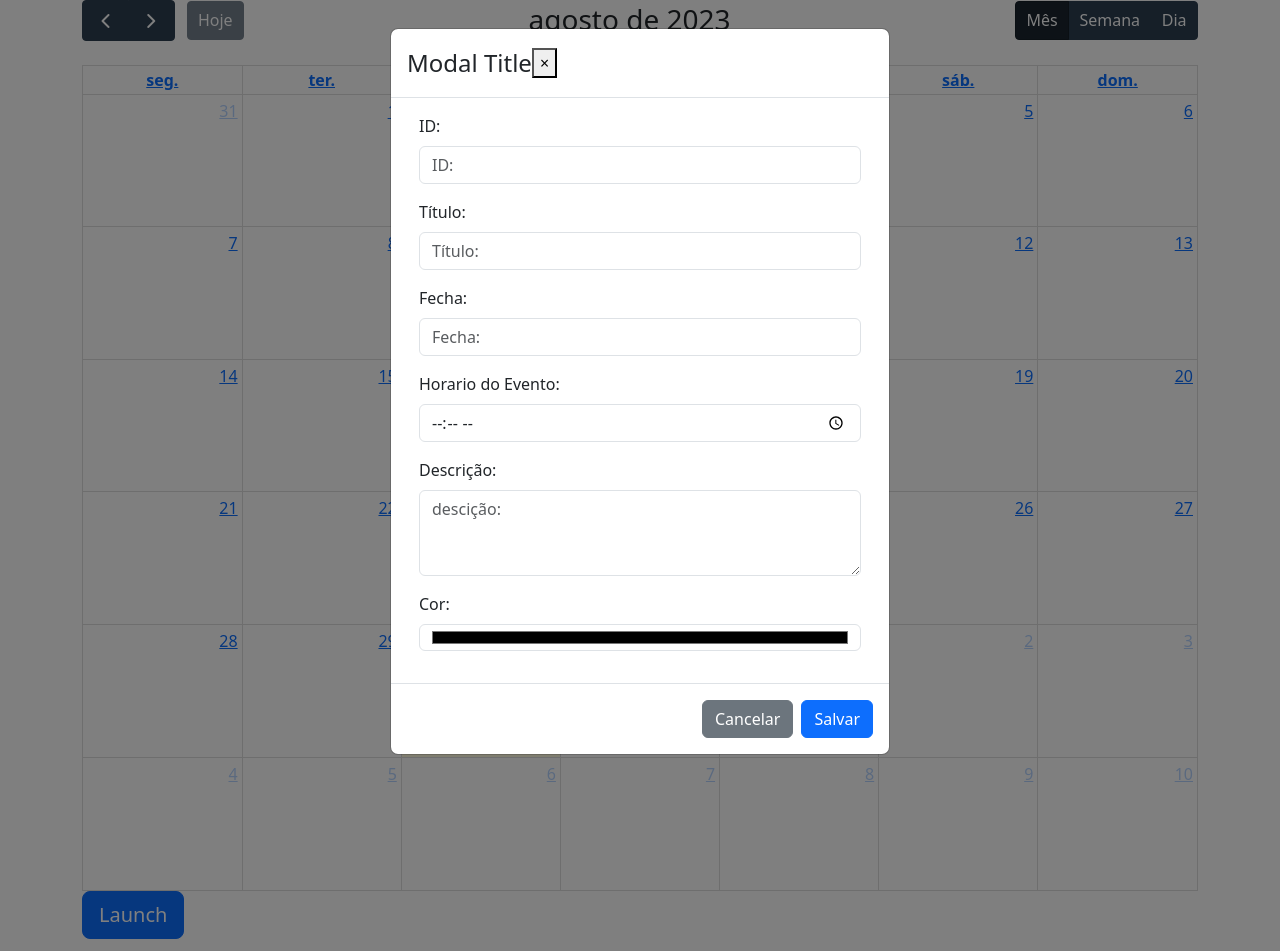
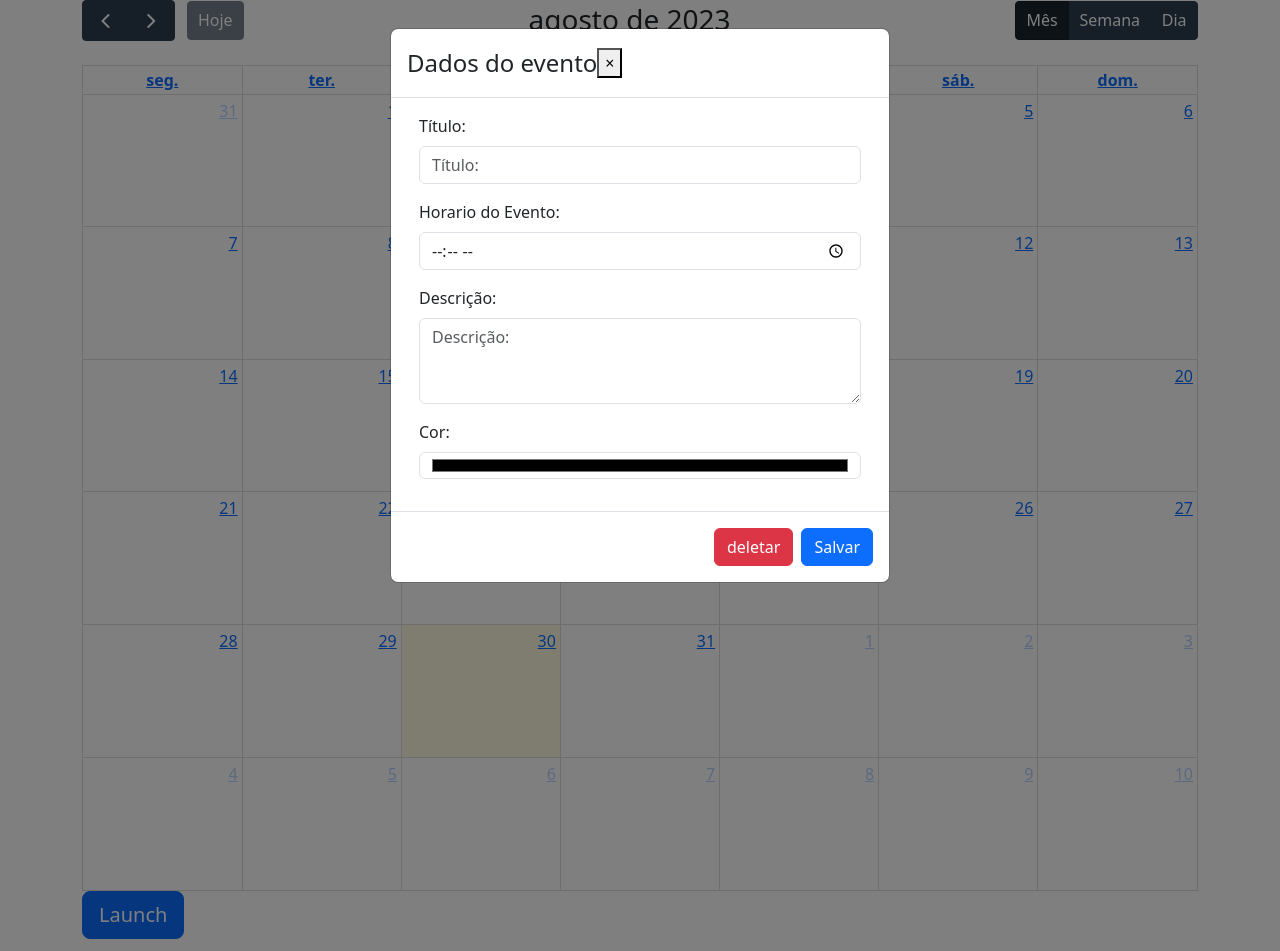
Before and after one commit to marcionavarro/fullcalendar-php-mysql, a PHP site: page / in a window 1280 px wide, after a click on "Launch". Run offline with PHP 8.4, Linux system fonts and the light colour scheme; tables that the repository leaves empty hold one stand-in row (values such as "Sample post"); lists and menus that the app fills with data are empty.

Commit message:
Recuperação dos dados e ajustes gerais

```diff
--- a/api.php
+++ b/api.php
@@ -5,8 +5,57 @@ header("Content-Type: application/json");
 // VALUES (NULL, 'Evento 1', 'Flash back aniversário', '#13ec3e', '2023-08-21 20:35:42', '2023-08-22 20:35:42');
 
 $pdo = new PDO("mysql:host=localhost;dbname=agenda", "root", "");
-$conection = $pdo->prepare("SELECT * FROM tbleventos");
-$conection->execute();
 
-$result = $conection->fetchAll(PDO::FETCH_ASSOC);
-print_r(json_encode($result));
+
+$action = (isset($_GET['action'])) ? $_GET['action'] : 'read';
+
+switch ($action) {
+    case 'read':
+        $conection = $pdo->prepare("SELECT * FROM tbleventos");
+        $conection->execute();
+        $result = $conection->fetchAll(PDO::FETCH_ASSOC);
+        print_r(json_encode($result));
+        break;
+    case'create':
+        $conection = $pdo->prepare(
+            " INSERT INTO `tbleventos` (`id`, `title`, `description`, `color`, `start`, `end`) VALUES (NULL, :title, :description, :color, :start, :end)"
+        );
+        $conection->execute(
+            array(
+                "title" => $_POST['title'],
+                "description" => $_POST['description'],
+                "color" => $_POST['color'],
+                "start" => $_POST['fecha'] . " " . $_POST['hora'] . ":00",
+                "end" => $_POST['fecha'] . " " . $_POST['hora'] . ":00",
+
+            )
+        );
+        print_r($_POST);
+        break;
+    case "update":
+        $conection = $pdo->prepare(
+            "UPDATE `tbleventos` SET title=:title, description=:description, color=:color, start=:start, end=:end WHERE id =:id"
+        );
+        $conection->execute(
+            array(
+                "id" => $_POST['id'],
+                "title" => $_POST['title'],
+                "description" => $_POST['description'],
+                "color" => $_POST['color'],
+                "start" => $_POST['fecha'] . " " . $_POST['hora'] . ":00",
+                "end" => $_POST['fecha'] . " " . $_POST['hora'] . ":00",
+            )
+        );
+        print_r($_POST);
+        break;
+
+    case "delete":
+        $conection = $pdo->prepare("DELETE FROM tbleventos WHERE id =:id");
+        $conection->execute(
+            array(
+                "id" => $_POST['id']
+            )
+        );
+        print_r($_POST);
+        break;
+}
--- a/index.php
+++ b/index.php
@@ -30,7 +30,7 @@
         <div class="modal-dialog" role="document">
             <div class="modal-content">
                 <div class="modal-header">
-                    <h4 class="modal-title" id="modelTitleId">Modal Title</h4>
+                    <h4 class="modal-title" id="modelTitleId">Dados do evento</h4>
                     <button type="button" class="close" data-bs-dismiss="modal" aria-label="Close">
                         <span aria-hidden="true">&times;</span>
                     </button>
@@ -38,41 +38,50 @@
                 <div class="modal-body">
                     <div class="container-fluid">
                         <form action="" method="post">
-                           <div class="mb-3">
-                               <label for="id" class="form-label">ID:</label>
-                               <input type="text" class="form-control" name="id" id="id" aria-describedby="helpId" placeholder="ID:" />
-                           </div>
-
-                            <div class="mb-3">
-                                <label for="titulo" class="form-label">Título:</label>
-                                <input type="text" class="form-control" name="titulo" id="titulo" aria-describedby="helpId" placeholder="Título:" />
+                            <div class="mb-3 visually-hidden">
+                                <label for="id" class="form-label">ID:</label>
+                                <input type="text" class="form-control" name="id" id="id" aria-describedby="helpId"
+                                       placeholder="ID:"/>
                             </div>
 
                             <div class="mb-3">
+                                <label for="title" class="form-label">Título:</label>
+                                <input type="text" class="form-control" name="title" id="title"
+                                       aria-describedby="helpId" placeholder="Título:"/>
+                            </div>
+
+                            <div class="mb-3 visually-hidden">
                                 <label for="fecha" class="form-label">Fecha:</label>
-                                <input type="text" class="form-control" name="fecha" id="fecha" aria-describedby="helpId" placeholder="Fecha:" />
+                                <input type="text" class="form-control" name="fecha" id="fecha"
+                                       aria-describedby="helpId" placeholder="Fecha:"/>
                             </div>
 
                             <div class="mb-3">
                                 <label for="hora" class="form-label">Horario do Evento:</label>
-                                <input type="time" class="form-control" name="hora" id="hora" aria-describedby="helpId" placeholder="Hora:" />
+                                <input type="time" class="form-control" name="hora" id="hora" aria-describedby="helpId"
+                                       placeholder="Hora:"/>
                             </div>
 
                             <div class="mb-3">
-                                <label for="descricao" class="form-label">Descrição:</label>
-                                <textarea class="form-control" name="descricao" id="descricao" rows="3" placeholder="descição:"></textarea>
+                                <label for="description" class="form-label">Descrição:</label>
+                                <textarea class="form-control" name="description" id="description" rows="3"
+                                          placeholder="Descrição:"></textarea>
                             </div>
 
                             <div class="mb-3">
-                                <label for="cor" class="form-label">Cor:</label>
-                                <input type="color" class="form-control" name="cor" id="cor" aria-describedby="helpId" placeholder="cor:" />
+                                <label for="color" class="form-label">Cor:</label>
+                                <input type="color" class="form-control" name="color" id="color"
+                                       aria-describedby="helpId"
+                                       placeholder="color:"/>
                             </div>
                         </form>
                     </div>
                 </div>
                 <div class="modal-footer">
-                    <button type="button" class="btn btn-secondary" data-bs-dismiss="modal">Cancelar</button>
-                    <button type="button"  onclick="addEvent()" class="btn btn-primary">Salvar</button>
+                    <button type="button" onclick="delEvent()" class="btn btn-danger" id="btnDeletar"
+                            data-bs-dismiss="modal">deletar
+                    </button>
+                    <button type="button" onclick="addEvent()" class="btn btn-primary" id="btnSalvar">Salvar</button>
                 </div>
             </div>
         </div>
@@ -84,12 +93,14 @@
 <script src="https://cdn.jsdelivr.net/npm/bootstrap@5.3.1/dist/js/bootstrap.min.js"></script>
 
 <script>
-    var modalEvent
-    modalEvent = new bootstrap.Modal(document.getElementById('modalEvent'), {keyboard: false})
+    var modalEvent;
+    var calendar;
+
+    modalEvent = new bootstrap.Modal(document.getElementById('modalEvent'), {keyboard: false});
 
     document.addEventListener('DOMContentLoaded', function () {
         var calendarEl = document.getElementById('calendar');
-        var calendar = new FullCalendar.Calendar(calendarEl, {
+        calendar = new FullCalendar.Calendar(calendarEl, {
             //initialView: 'dayGridMonth',
             locale: "pt",
             headerToolbar: {
@@ -98,8 +109,12 @@
                 right: 'dayGridMonth,timeGridWeek,timeGridDay'
             },
             dateClick: function (information) {
-                alert("Pressionado " + information.dateStr);
+                clearForm(information.dateStr);
                 modalEvent.show();
+            },
+            eventClick: function (information) {
+                modalEvent.show();
+                recoverDataEvent(information.event);
             },
             events: "api.php"
         });
@@ -107,19 +122,72 @@
     });
 </script>
 <script>
-    function addEvent(){
+    function recoverDataEvent(event) {
+        clearErrors()
+
+        var fecha = event.startStr.split("T");
+        var hora = fecha[1].split(":")
+
+        document.getElementById('id').value = event.id;
+        document.getElementById('title').value = event.title;
+        document.getElementById('description').value = event.extendedProps.description;
+        document.getElementById('color').value = event.backgroundColor;
+        document.getElementById('fecha').value = fecha[0];
+        document.getElementById('hora').value = hora[0] + ':' + hora[1];
+
+        document.getElementById('btnDeletar').removeAttribute('disabled','');
+        document.getElementById('btnSalvar').removeAttribute('disabled','');
+    }
+
+    function delEvent() {
+        sendDataApi('delete');
+    }
+
+    function addEvent() {
+        if(document.getElementById('title').value==""){
+            document.getElementById('title').classList.add('is-invalid');
+            return true;
+        }
+
+        var action = (document.getElementById('id').value == 0) ? 'create' : 'update';
+        console.log(action);
+        sendDataApi(action);
+    }
+
+    function sendDataApi(action) {
+        fetch("api.php?action=" + action, {
+            method: "POST",
+            body: reconnectData()
+        }).then(data => {
+            calendar.refetchEvents();
+            modalEvent.hide();
+        }).catch(error => console.log(error));
+    }
+
+    function reconnectData() {
         var event = new FormData();
         event.append("id", document.getElementById('id').value);
-        event.append("titulo", document.getElementById('titulo').value);
+        event.append("title", document.getElementById('title').value);
         event.append("fecha", document.getElementById('fecha').value);
         event.append("hora", document.getElementById('hora').value);
-        event.append("descricao", document.getElementById('descricao').value);
-        event.append("cor", document.getElementById('cor').value);
+        event.append("description", document.getElementById('description').value);
+        event.append("color", document.getElementById('color').value);
+        return event;
+    }
 
-        for(var value of event.values()){
-            console.log(value)
-        }
+    function clearForm(fecha) {
+        clearErrors();
+        document.getElementById('id').value = "";
+        document.getElementById('title').value = "";
+        document.getElementById('fecha').value = fecha;
+        document.getElementById('hora').value = "12:00";
+        document.getElementById('description').value = "";
+        document.getElementById('color').value = "";
+        document.getElementById('btnDeletar').setAttribute('disabled','disabled');
+    }
 
+    function clearErrors(){
+        document.getElementById('title').classList.remove('is-invalid');
     }
 </script>
 
```
